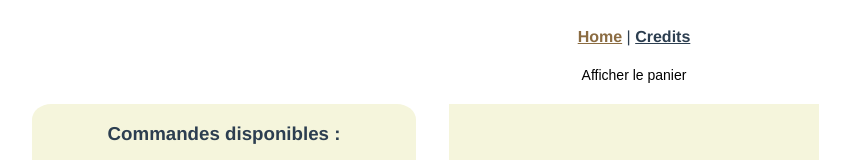
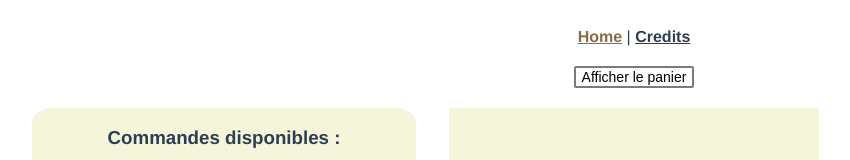
Before and after one commit to bleathingman/SneakMe, a Vue app in the folder my-chatbot/: page / in a window 1280 px wide. In both pictures the pointer is over the button "Afficher le panier". Shown: the top 160 px of the page, without its empty margins (6-856 px from the left). Built offline with nearby package versions, Linux system fonts and the light colour scheme.

Commit message:
modif css

```diff
--- a/my-chatbot/src/assets/css/style.css
+++ b/my-chatbot/src/assets/css/style.css
@@ -75,7 +75,7 @@ button {
 button:hover {
     background-color: white;
     color: #000000;
-    border: #7b7b7b;
+    border: 2px solid #7b7b7b;
     border-radius: 2px;
 }
 
```
Also changed, not shown: 1 other file (tests, documents, lock files or other folders).
